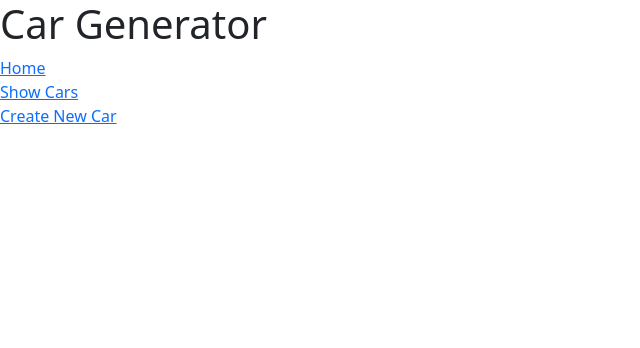
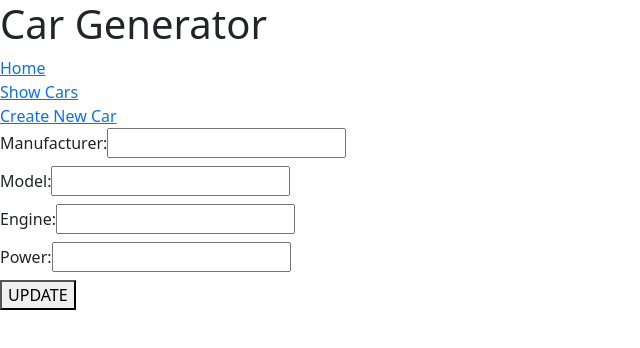
Before and after one commit to eduarddanaila/hackathon-academy, a React (Create React App) app in the folder hackathon/: page /update-car/1 in a window 1280 px wide. Shown: the top 348 px of the page, without its empty margins (0-640 px from the left). Built offline with nearby package versions, Linux system fonts and the light colour scheme.

Commit message:
hackathon final day

```diff
--- a/hackathon/src/App.jsx
+++ b/hackathon/src/App.jsx
@@ -6,7 +6,7 @@ import React, { Component } from 'react';
 import { BrowserRouter as Router, Route, Routes, Link } from 'react-router-dom';
 
 import './App.css';
-
+import {useState} from  'react'
 // import {
 //   Col, Container, Nav, Row,
 // } from 'react-bootstrap';
@@ -18,9 +18,8 @@ import Home from './Components/Home';
 
 
 
-class App extends Component {
-  render() {
-
+function App() {
+  ;
     return (
 
       <Router>
@@ -48,7 +47,7 @@ class App extends Component {
           <Route path='/Home' element={<Home />} />
           <Route path='/show-cars' element={<ShowCars />} />
           <Route path='/create-car' element={<CreateCar />} />
-          <Route path='/update-car' element={<UpdateCar />} />
+          <Route path='/update-car/:id' element={<UpdateCar />} />
 
         </Routes>
 
@@ -56,6 +55,6 @@ class App extends Component {
 
     )
   }
-}
+
 
 export default App;
--- a/hackathon/src/Components/CreateCar.jsx
+++ b/hackathon/src/Components/CreateCar.jsx
@@ -22,25 +22,25 @@ function CreateCar() {
       <form onSubmit={handleSubmit}>
         <label htmlFor="manufacturer">
           Manufacturer:
-          <input type="text" onChange={e => setManufacturer(e.target.value)} />
+          <input type="text" value={manufacturer} onChange={e => setManufacturer(e.target.value)} />
         </label>
         <br />
         <label htmlFor="model">
           Model:
-          <input type="text" onChange={e => setModel(e.target.value)} />
+          <input type="text" value={model} onChange={e => setModel(e.target.value)} />
         </label>
         <br />
         <label htmlFor="engine">
           Engine:
-          <input type="text" onChange={e => setEngine(e.target.value)} required />
+          <input type="text" value={engine} onChange={e => setEngine(e.target.value)} required />
         </label>
         <br />
         <label htmlFor="power">
           Power:
-          <input type="text" onChange={e => setPower(e.target.value)} required />
+          <input type="text" value={power} onChange={e => setPower(e.target.value)} required />
         </label>
         <br />
-        <button type="submit">CREATE</button>
+        <button Variant="Primary" type="submit">CREATE</button>
       </form>
     </div>
   );
--- a/hackathon/src/Components/ShowCars.jsx
+++ b/hackathon/src/Components/ShowCars.jsx
@@ -1,7 +1,7 @@
 import axios from 'axios';
 import { useEffect, useState } from 'react';
 import { useNavigate } from 'react-router-dom'
-import CreateCar from './CreateCar.jsx'
+
 
 function ShowCars() {
     const [cars, setCars] = useState([]);
@@ -44,8 +44,7 @@ function ShowCars() {
                     <button onClick={() => handleDelete(_id)}>Delete Car</button>
                     {/* <button onClick={() => handleUpdate(_id)}>UPDATE</button> */}
                 <button onClick={() => {
-                    CreateCar({ _id, manufacturer, model, engine, power });
-                    navigate('/Cars/updateCar');
+                    navigate('/update-car/' + _id);
                 }}>Modify Car</button>
                 </div>
             ))}
--- a/hackathon/src/Components/UpdateCar.jsx
+++ b/hackathon/src/Components/UpdateCar.jsx
@@ -1,18 +1,55 @@
 
 import axios from 'axios';
-import { useNavigate } from 'react-router-dom';
-import CreateCar from './CreateCar.jsx';
+import { useState } from 'react';
+import { useNavigate, useParams } from 'react-router-dom';
+
 
 function UpdateCar({ currentCar }) {
+    const [manufacturer, setManufacturer] = useState('');
+    const [model, setModel] = useState('');
+    const [engine, setEngine] = useState('');
+    const [power, setPower] = useState('');
+
+    const { id } = useParams();
+
+
     const navigate = useNavigate();
 
-    const handleUpdate = (e, newData) => {
+    const handleUpdate = (e) => {
         e.preventDefault();
-        axios.patch('http://localhost:4193/Cars/modifyCar/'+currentCar._id, newData)
-        .then(() => navigate("/Cars/ShowCars")
-        .catch((err) => console.log(err.message)))
+        axios.put('http://localhost:4193/Cars/modifyCar/'+ id, {
+            manufacturer, model, engine, power
+        })
+        .then(() => navigate("/show-cars"))
+        .catch((err) => console.log(err.message))
     };
-    return<CreateCar handleSubmit={handleUpdate} currentCar={currentCar}/>;
+    return (
+        <div>
+        <form onSubmit={handleUpdate}>
+          <label htmlFor="manufacturer">
+            Manufacturer:
+            <input type="text" value={manufacturer}  onChange={e => setManufacturer(e.target.value)} />
+          </label>
+          <br />
+          <label htmlFor="model">
+            Model:
+            <input type="text" value={model}  onChange={e => setModel(e.target.value)} />
+          </label>
+          <br />
+          <label htmlFor="engine">
+            Engine:
+            <input type="text" value={engine}  onChange={e => setEngine(e.target.value)} required />
+          </label>
+          <br />
+          <label htmlFor="power">
+            Power:
+            <input type="text" value={power}  onChange={e => setPower(e.target.value)} required />
+          </label>
+          <br />
+          <button Variant="Primary" type="submit">UPDATE</button>
+        </form>
+      </div>
+    );
 }
 
 export default UpdateCar
```
